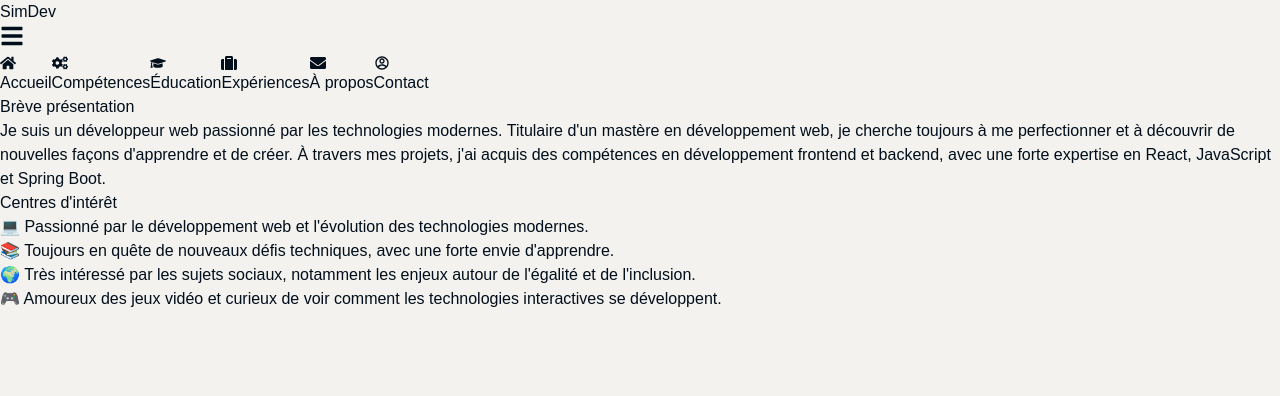
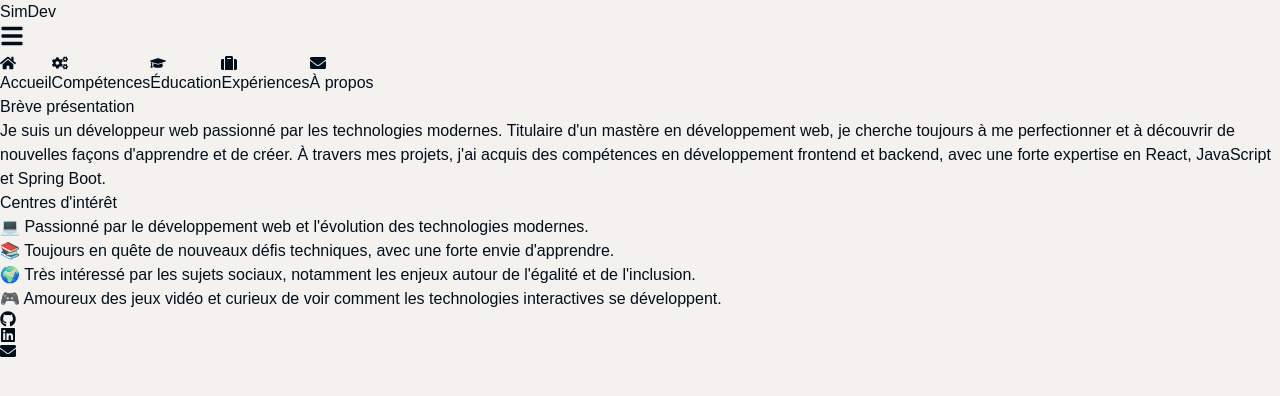
Before and after one commit to SimBienvenueHoulBoumi/porfolio-v2, a Next.js app: page / in a window 1280 px wide. Both pictures are taken after a click on the button "À propos". Shown: the top 396 px of the page. Built offline with nearby package versions, Linux system fonts and the light colour scheme.

Commit message:
🎨 Add Readme.md
update

```diff
--- a/src/app/page.tsx
+++ b/src/app/page.tsx
@@ -14,9 +14,7 @@ import {
   FaSuitcase,
   FaEnvelope,
 } from "react-icons/fa";
-import { RiAccountCircleLine } from "react-icons/ri";
 import CustomHeader from "@/components/CustomHeader";
-import Contact from "@/components/Contact";
 
 const App: React.FC = () => {
   const [activeSection, setActiveSection] = useState("Accueil");
@@ -33,7 +31,6 @@ const App: React.FC = () => {
     { name: "Éducation", component: <Education />, icon: <FaGraduationCap /> },
     { name: "Expériences", component: <Experiences />, icon: <FaSuitcase /> },
     { name: "À propos", component: <AboutMe />, icon: <FaEnvelope /> },
-    { name: "Contact", component: <Contact />, icon: <RiAccountCircleLine /> },
   ];
 
   return (
--- a/src/components/AboutMe.tsx
+++ b/src/components/AboutMe.tsx
@@ -1,10 +1,11 @@
 import React from "react";
+import Contact from "./Contact";
 
 function AboutMe() {
   return (
     <div className="flex flex-col items-center justify-center text-center text-white py-12 ">
       {/* Container principal */}
-      <div className="flex flex-col md:flex-row items-center justify-center w-full px-6 mb-12 ">
+      <div className="flex flex-col space-y-2 items-center justify-center w-full px-6 mb-12 ">
         {/* Bio et centres d'intérêt à droite */}
         <div className="max-w-4xl w-full text-center md:text-left bg-gray-800 p-8 rounded-md">
           <h1 className="text-xl font-bold mb-8 text-blue-400 text-left w-full">
@@ -42,6 +43,7 @@ function AboutMe() {
             </li>
           </ul>
         </div>
+      <Contact />
       </div>
     </div>
   );
--- a/src/components/Accueil.tsx
+++ b/src/components/Accueil.tsx
@@ -6,7 +6,6 @@ import {
   FaSuitcase,
   FaEnvelope,
 } from "react-icons/fa";
-import { RiAccountCircleLine } from "react-icons/ri";
 
 interface AccueilProps {
   setActiveSection: (name: string) => void;
@@ -24,7 +23,6 @@ export const Accueil: React.FC<AccueilProps> = ({ setActiveSection }) => {
     { name: "Éducation", icon: <FaGraduationCap /> },
     { name: "Expériences", icon: <FaSuitcase /> },
     { name: "À propos", icon: <FaEnvelope /> },
-    { name: "Contact", icon: <RiAccountCircleLine /> },
   ];
 
   return (
--- a/src/components/Contact.tsx
+++ b/src/components/Contact.tsx
@@ -3,20 +3,15 @@ import { FaGithub, FaLinkedin, FaEnvelope } from "react-icons/fa";
 
 const Contact: React.FC = () => {
   return (
-    <div className="container mx-auto py-8 px-4">
-      <div className="flex flex-col items-center justify-center text-center max-w-3xl mx-auto bg-gray-900 text-white p-8 rounded-lg shadow-md">
+      <div className="max-w-4xl w-full justify-center text-center bg-gray-800 text-white p-4 rounded-lg shadow-md">
         {/* Container principal */}
-        <h1 className="text-2xl font-bold text-blue-400 mb-2">
-          Contactez-moi
-        </h1>
-
         {/* Social Media Links */}
-        <div className="mt-4 flex justify-center space-x-6">
+        <div className="flex justify-center space-x-6">
           <a
             href="https://github.com/SimBienvenueHoulBoumi"
             target="_blank"
             rel="noopener noreferrer"
-            className="text-blue-400 hover:text-blue-500 transition-colors text-3xl md:text-4xl"
+            className="text-white hover:text-gray-300 transition-colors text-3xl md:text-4xl"
           >
             <FaGithub />
           </a>
@@ -30,12 +25,11 @@ const Contact: React.FC = () => {
           </a>
           <a
             href="mailto:brhulla@gmail.com"
-            className="text-blue-400 hover:text-blue-500 transition-colors text-3xl md:text-4xl"
+            className="text-red-400 hover:text-red-500 transition-colors text-3xl md:text-4xl"
           >
             <FaEnvelope />
           </a>
         </div>
-      </div>
     </div>
   );
 };
```
Also changed, not shown: 1 other file (tests, documents, lock files or other folders).
